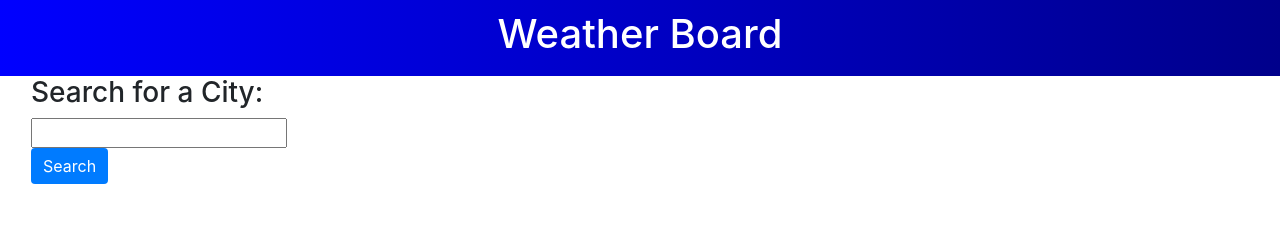
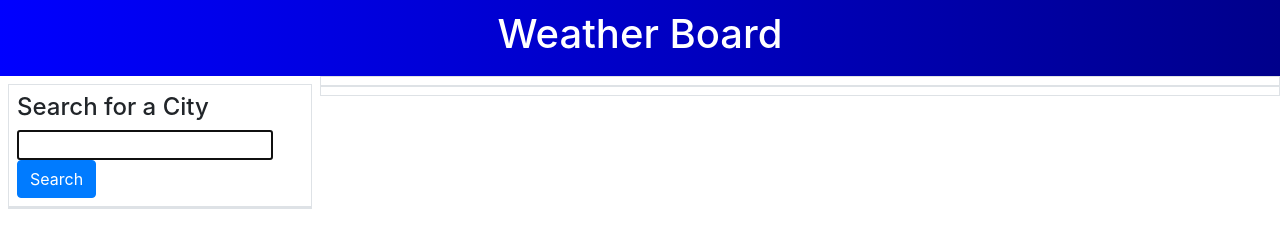
Before and after one commit to jmproctor/Weather-Board, a plain HTML site: page index.html in a window 1280 px wide. Drawn offline with nearby package versions, Linux system fonts and the light colour scheme; a web font is replaced by a local one.

Commit message:
restarted from HTML to fix issues

```diff
--- a/index.html
+++ b/index.html
@@ -22,29 +22,32 @@
             </div>
         </header>
         <main class="container-fluid">
-            <div class="row">
-                <div class="col-3">
-                    <div class="headerSearch row mx-3">
-                        <h3>Search for a City:</h3>
+            <div class = "row">
+                <div class="col-12 col-md-3 p-2 search-column">
+                    <form class = "border p-2" id = "city-search-form">
+                        <h4>Search for a City</h2>
+                        <input id="city" type = "text" autofocus = "true" class = "form-input"/>
+                        <button class = "btn btn-primary" type = "submit">Search</button>
+                    </form>
+                    <div class = "past-search border" id = "past-search-buttons"></div>
+                </div>
+                <div class="col-12 col-md-9">
+                    <div class = "row border selected-city" id = "current-forecast">
+                        <div class = "col-12">
+                            <h2 id="searched-city"></h2>
+                            <div id = "current-weather-container" class = "list-group"></div>
+                        </div>
                     </div>
-                    <!--Search Bar-->
-                    <div class="formInput row ml-3">
-                        <input type="text" id="searchCity"/>
-                        <button type="button" class="btn btn-primary border-0" id="searchBtn">Search</button>
+                    <div class = "row border" id = "five-day-forecast">
+                            <h2 class= "col-12" id = "forecast"></h2>
+                            <div class = "d-flex" id = "fiveday-container"></div>
                     </div>
-                    <!-- Past Searches-->
-                    <div class="list-group row m-3" id="previousCities"></div>
-                </div>
-                <div class="col-9">
-                    <!--City Info-->
-                    <div class="row m-3" id="cityForecast"></div>
-                    <!--Five day forcast-->
-                    <div class="row m-3" id="five-day"></div>
                 </div>
             </div>
         </main>
 
+        <script src="https://cdnjs.cloudflare.com/ajax/libs/moment.js/2.27.0/moment.min.js"></script>
         <script src="https://code.jquery.com/jquery-3.5.1.min.js"></script>
-        <script src="./assets/js/script.js"></script>
+        <script src="./assets/js/script2.js"></script>
     </body>
 </html>
```
